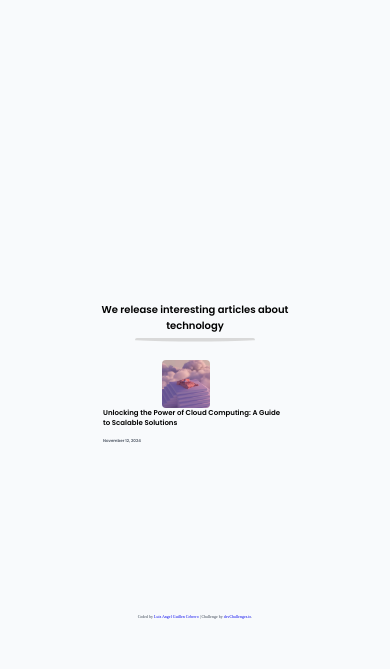
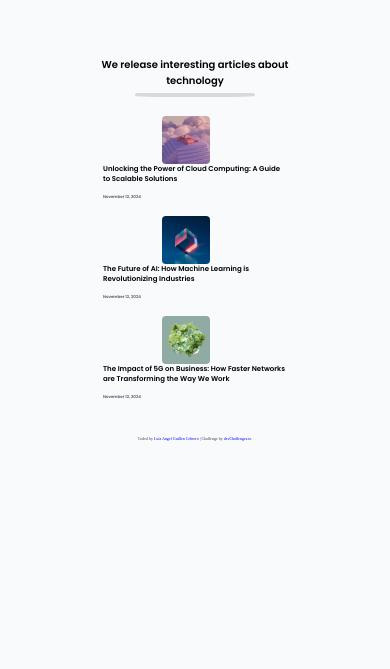
Before and after one commit to LuisAngel23-ui/DevChallenge_SimplyArticleListing, a plain HTML site: page index.html in a window 390 px wide. Shown: the part 175-844 px from the top of the page. Drawn offline with Linux system fonts and the light colour scheme.

Commit message:
Arreglar bug

```diff
--- a/style.css
+++ b/style.css
@@ -142,14 +142,13 @@ body {
 
 @media(max-width:480px) and (min-height:600px){
     body{
-        display: flex;
+        height: 100vh;
+        width: 100vw;
     }
     .articulo{
         display: flex;
         flex-direction: column;
-        height: 200rem;
+        height: 20rem;
     }
-    .lista__articulos{
-        height: 60rem;
-    }
+
 }
```
Also changed, not shown: index.html (+2 -2 lines).
